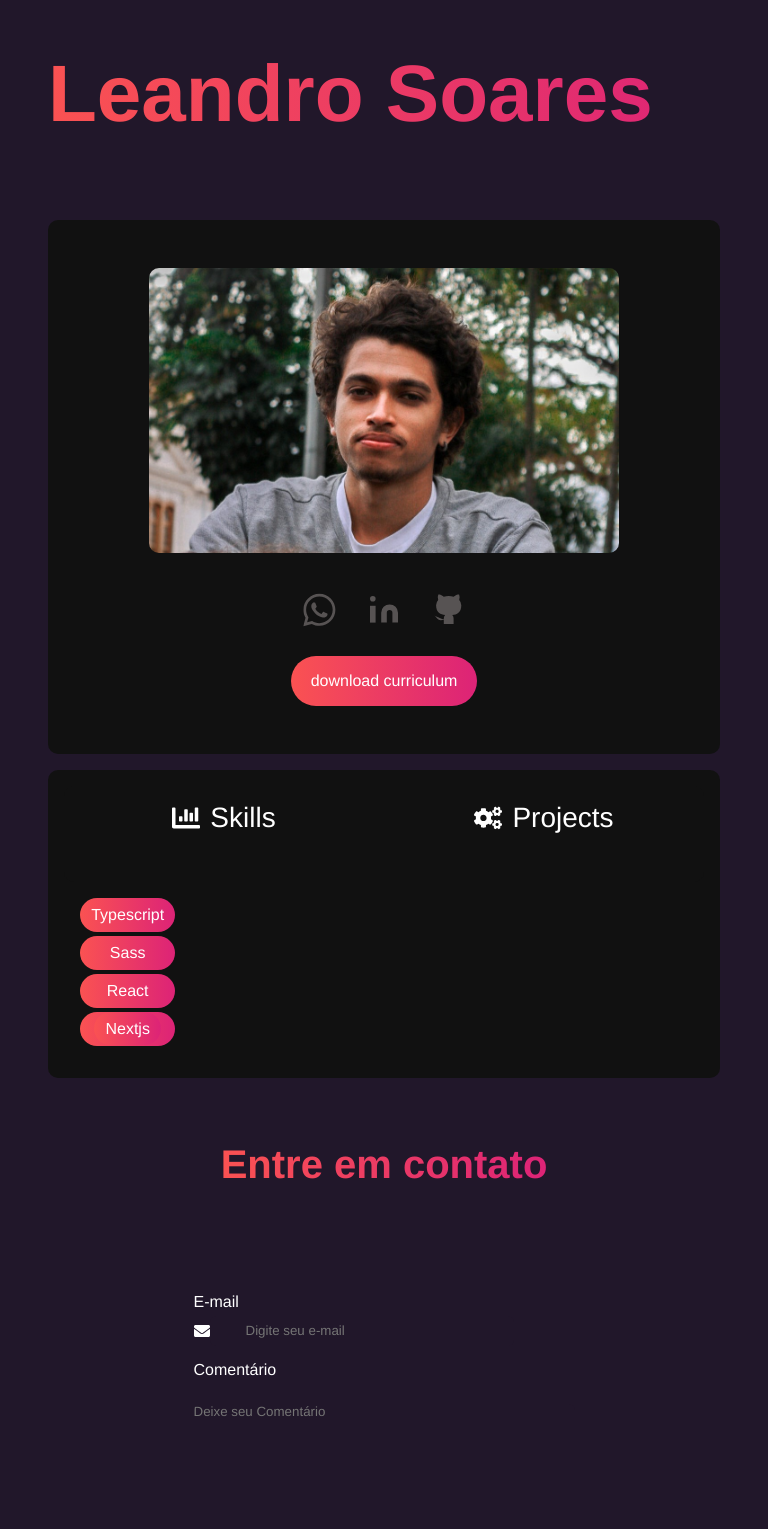
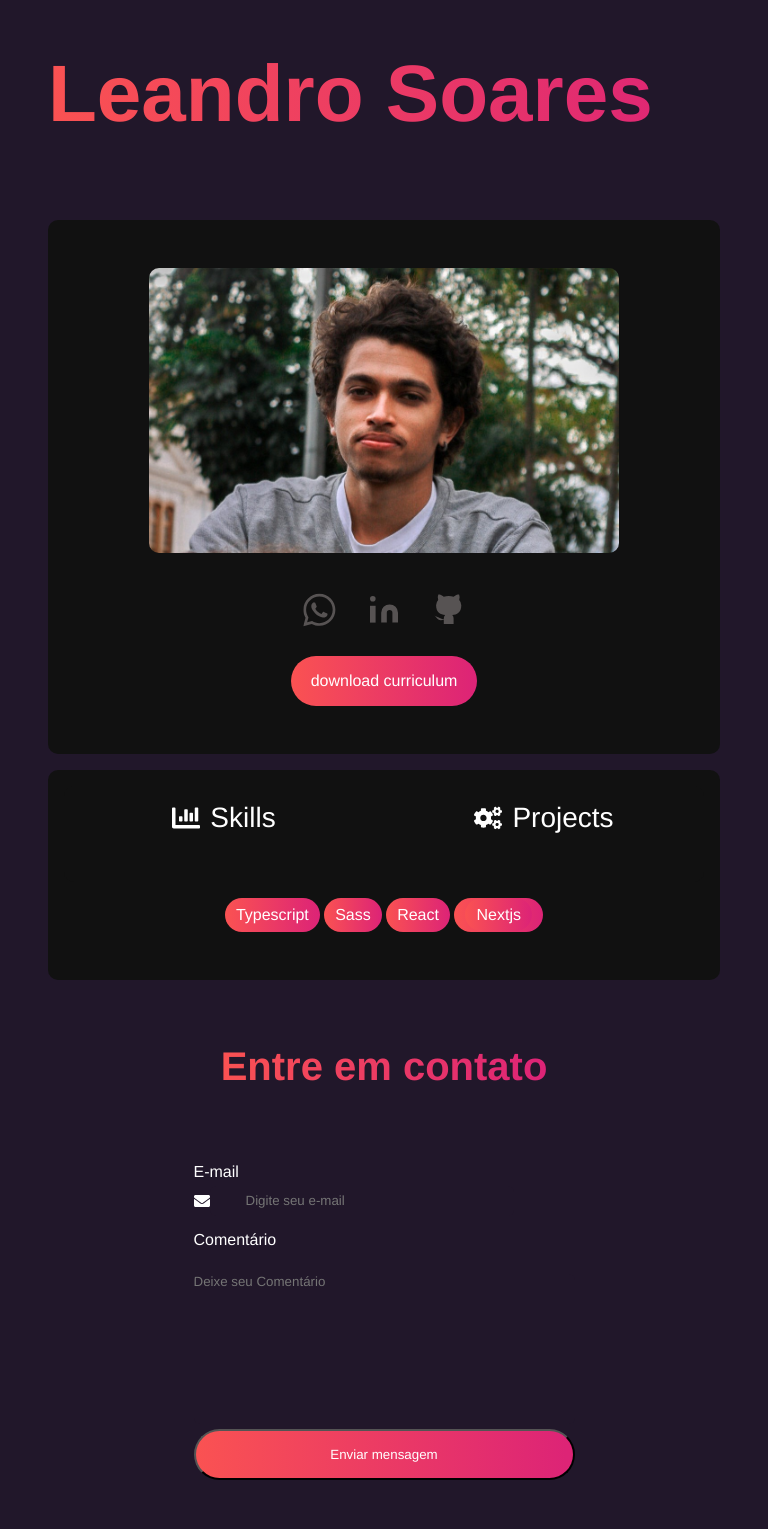
Before and after one commit to Leandro-pixel/React-Portfolio, a React (Vite) app: page / in a window 768 px wide. Shown: the top 1529 px of the page. Built offline with nearby package versions, Linux system fonts and the light colour scheme.

Commit message:
feat: media query fixed

```diff
--- a/index.html
+++ b/index.html
@@ -5,7 +5,7 @@
     <link rel="icon" type="image/svg+xml" href="/src/img/links/github.svg" />
     <meta name="viewport" content="width=device-width, initial-scale=1.0" />
     <title>Leandro Soares-Portfolio</title>
-    <link rel="stylesheet" href="./src/styles/mediaQ.sass">
+    <link rel="stylesheet" href="./src/styles/root.sass">
   </head>
   <body>
     <div id="root"></div>
--- a/src/App.tsx
+++ b/src/App.tsx
@@ -1,7 +1,6 @@
 import "./styles/components/app.sass"
 import Profile from "./components/profile"
 import Nav from "./components/nav"
-import './styles/mediaQ.sass'
 
 import { useGlobalContext } from './context/store';
 import ContentProject from "./components/projects/contentProjects";
--- a/src/components/profile.tsx
+++ b/src/components/profile.tsx
@@ -1,6 +1,5 @@
 
 import '../styles/components/profile.sass'
-import '../styles/mediaQ.sass'
 import Avatar from '../img/me.jpeg'
 
 const Profile = () => {
--- a/src/components/projects/contentProjects.tsx
+++ b/src/components/projects/contentProjects.tsx
@@ -1,5 +1,6 @@
 
 import '../../styles/components/contentProject.sass'
+
 import { useGlobalContext } from '../../context/store';
 import CountdownGif from '../../gifs/Countdown.gif'
 import webMessengerGif from '../../gifs/webMessengerGIF.gif'
--- a/src/styles/components/app.sass
+++ b/src/styles/components/app.sass
@@ -1,4 +1,5 @@
 @use '../variable'
+@use '../mixins'
 
 #appContent
     display: flex
@@ -6,6 +7,11 @@
     padding: 3rem
     gap: 1rem
     flex: 1 1 0
+    @include mixins.md
+        flex-direction: column
+    @include mixins.lg
+        flex-direction: column
+
 
     h1
         width: 100%
@@ -15,6 +21,10 @@
         background: variable.$gradient
         -webkit-background-clip: text
         -webkit-text-fill-color: transparent
+        @include mixins.sm
+            font-size: 4rem
+
+
 
 #content
     display: flex
--- a/src/styles/components/contentProject.sass
+++ b/src/styles/components/contentProject.sass
@@ -1,4 +1,5 @@
 @use '../variable'
+@use '../mixins'
 
 #projectContent
 
@@ -8,11 +9,22 @@
     gap: 1rem
     height: 100%
     align-items: center
+    @include mixins.md
+        display: flex
+        flex-direction: column
+    @include mixins.lg
+        display: flex
+        flex-direction: column
+
 
     aside
         display: flex
         flex-direction: column
         gap: 4px
+        @include mixins.lg
+            display: flex
+            flex-direction: row
+
 
         .btn
             text-align: center
--- a/src/styles/components/contentSkills.sass
+++ b/src/styles/components/contentSkills.sass
@@ -1,4 +1,5 @@
 @use '../variable'
+@use '../mixins'
 
 #skillsContent
 
@@ -8,11 +9,21 @@
     gap: 1rem
     height: 100%
     align-items: center
+    @include mixins.md
+        display: flex
+        flex-direction: column
+    @include mixins.lg
+        display: flex
+        flex-direction: column
 
     aside
         display: flex
         flex-direction: column
         gap: 4px
+        @include mixins.lg
+            display: flex
+            flex-direction: row
+
 
         .btn
             text-align: center
--- a/src/styles/components/footer.sass
+++ b/src/styles/components/footer.sass
@@ -1,4 +1,5 @@
 @use '../variable'
+@use '../mixins'
 
 #footer
     display: flex
@@ -9,6 +10,11 @@
     background: variable.$body-bg-color
     align-items: center
     flex: 1 1 0
+    @include mixins.md
+        display: flex
+        flex-direction: column
+    @include mixins.lg
+        gap: 1rem
 
 
     h1
@@ -23,6 +29,12 @@
         display: flex
         align-items: center
         gap: 15rem
+        @include mixins.lg
+            gap: 3rem
+
+        @include mixins.md
+            display: flex
+            flex-direction: column
 
 
         p
@@ -34,8 +46,17 @@
             flex-direction: column
             align-items: center
 
+            @include mixins.lg
+            max-width: 25rem
+            min-width: 10rem
+
+
+
+
             span
                 font-size: 10rem
+                @include mixins.lg
+                    font-size: 5rem
 
         form
             display: flex
@@ -83,3 +104,5 @@
 
             .btn
                 width: 50%
+                @include mixins.lg
+                    width: 50%
--- a/src/styles/mediaQ.sass
+++ /dev/null
@@ -1,31 +0,0 @@
-
-@media (max-width: 768px)
-    #profile
-        width: 100%
-
-    #appContent
-        flex-direction: column
-
-    #forms
-        display: flex
-        flex-direction: column
-        p
-            margin-top: -12rem
-
-@media (min-width:768px) and (max-width: 1024px)
-    #root
-        flex-direction: column
-        align-items: center
-        width: auto
-
-    #appContent
-        flex-direction: column
-
-    #forms
-        gap: 1rem
-
-        p
-            font-size: 5rem
-
-        .btn
-            width: 50%
--- a/src/styles/mixins.sass
+++ b/src/styles/mixins.sass
@@ -8,5 +8,40 @@
     border-radius: 3rem
     cursor: pointer
 
+@mixin xs
+    @media (min-width: 0px)
+        @content
+
+
+
+@mixin sm
+    @media (max-width: 640px)
+        @content
+
+
+
+@mixin md
+    @media (max-width: 768px)
+        @content
+
+
+
+@mixin lg
+    @media (max-width: 1024px)
+        @content
+
+
+
+@mixin xl
+    @media (max-width: 1280px)
+        @content
+
+
+
+@mixin xxl
+    @media (max-width: 1536px)
+        @content
+
+
 
     //mixins ele serve para fazer pré estilizações, posso repetir esse btn e customizar ele com um ()
--- /dev/null
+++ b/src/styles/root.sass
@@ -0,0 +1,6 @@
+
+@media (min-width:768px) and (max-width: 1024px)
+    #root
+        flex-direction: column
+        align-items: center
+        width: auto
```
